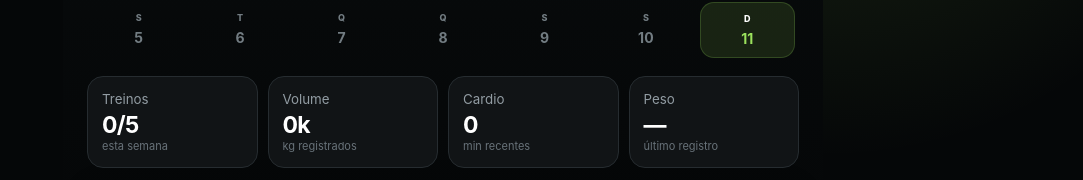
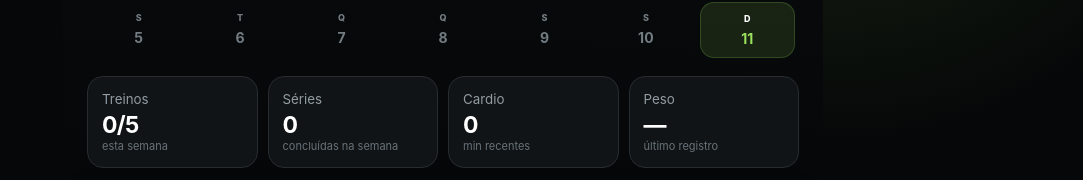
Before and after one commit to matheusbmts-svg/Trekfit, a React (Vite) app: page / in a window 1280 px wide. Shown: the part 174-354 px from the top of the page, without its empty margins (197-1280 px from the left). Built offline with nearby package versions, Linux system fonts and the light colour scheme.

Commit message:
Remove load and rep tracking from workout execution

```diff
--- a/src/App.tsx
+++ b/src/App.tsx
@@ -15,27 +15,8 @@ function emptyLogs(w:WorkoutTemplate): ExerciseLog[] {
   return w.exercises.map(e=>({
     exerciseId:e.id,
     exerciseName:e.name,
-    sets:Array.from({length:e.sets},()=>({load:null,reps:null,done:false}))
+    sets:Array.from({length:e.sets},()=>({done:false}))
   }))
-}
-
-function latestExerciseHistory(sessions:WorkoutSession[], exerciseId:string) {
-  return sessions
-    .filter(s=>Boolean(s.finishedAt))
-    .flatMap(s=>s.exerciseLogs.map(l=>({date:s.date, log:l})))
-    .filter(x=>x.log.exerciseId===exerciseId)
-    .sort((a,b)=>b.date.localeCompare(a.date))[0]?.log
-}
-
-function nextLoadSuggestion(log:ExerciseLog, repMin:number, repMax:number) {
-  const done = log.sets.filter(s=>s.done && s.load!=null && s.reps!=null)
-  if (!done.length) return null
-  const avgLoad = done.reduce((a,s)=>a+(s.load||0),0)/done.length
-  const allAtMax = done.every(s=>(s.reps||0)>=repMax)
-  const belowRange = done.some(s=>(s.reps||0)<repMin)
-  if (allAtMax) return {load:Math.round(avgLoad*1.025*2)/2, reason:'Você completou todas as séries no topo da faixa.'}
-  if (belowRange) return {load:Math.round(avgLoad*.975*2)/2, reason:'Alguma série ficou abaixo da faixa; priorize execução e repetições.'}
-  return {load:Math.round(avgLoad*2)/2, reason:'Mantenha a carga até consolidar o topo da faixa.'}
 }
 
 export default function App(){
@@ -66,7 +47,10 @@ export default function App(){
     return sessions.filter(s=>s.finishedAt && new Date(s.date)>=monday).length
   },[sessions])
 
-  const weeklyVolume = useMemo(()=>sessions.slice(0,10).reduce((acc,s)=>acc+s.exerciseLogs.reduce((a,l)=>a+l.sets.reduce((z,x)=>z+(x.done?(x.load||0)*(x.reps||0):0),0),0),0),[sessions])
+  const weeklySets = useMemo(()=>{
+    const now=new Date(); const d=(now.getDay()+6)%7; const monday=new Date(now); monday.setDate(now.getDate()-d); monday.setHours(0,0,0,0)
+    return sessions.filter(s=>s.finishedAt && new Date(s.date)>=monday).reduce((acc,s)=>acc+s.exerciseLogs.reduce((a,l)=>a+l.sets.filter(x=>x.done).length,0),0)
+  },[sessions])
   const latestWeight = measurements.slice().sort((a,b)=>b.date.localeCompare(a.date))[0]?.weightKg
 
   const startWorkout=()=>{
@@ -97,7 +81,7 @@ export default function App(){
     </header>
 
     <main>
-      {tab==='home' && <Home templates={allWorkouts} sessions={sessions} treks={treks} finishedThisWeek={finishedThisWeek} weeklyVolume={weeklyVolume} latestWeight={latestWeight} selectedWorkout={selectedWorkout} setSelectedWorkout={setSelectedWorkout} pain={pain} setPain={setPain} radiating={radiating} setRadiating={setRadiating} startWorkout={startWorkout}/>}
+      {tab==='home' && <Home templates={allWorkouts} sessions={sessions} treks={treks} finishedThisWeek={finishedThisWeek} weeklySets={weeklySets} latestWeight={latestWeight} selectedWorkout={selectedWorkout} setSelectedWorkout={setSelectedWorkout} pain={pain} setPain={setPain} radiating={radiating} setRadiating={setRadiating} startWorkout={startWorkout}/>}
       {tab==='workout' && <WorkoutView templates={allWorkouts} customWorkouts={customWorkouts} onImport={(v)=>persistCustomWorkouts([...customWorkouts,...v])} onDeleteCustom={(id)=>{const next=customWorkouts.filter(w=>w.id!==id);persistCustomWorkouts(next);if(selectedWorkout===id)setSelectedWorkout('A')}} active={active} sessions={sessions} selectedWorkout={selectedWorkout} setSelectedWorkout={setSelectedWorkout} startWorkout={startWorkout} updateSet={updateSet} finishWorkout={finishWorkout}/>}
       {tab==='health' && <HealthHub measurements={measurements} sessions={sessions} treks={treks} nutritionPlan={nutritionPlan} onSaveNutritionPlan={persistNutritionPlan} onSaveMeasurement={(m)=>persistMeasurements([m,...measurements])} onSaveTrek={(t)=>persistTreks([t,...treks])}/>}
       {tab==='coach' && <CoachView checkins={coachCheckins} onSave={(v)=>persistCoach([v,...coachCheckins])}/>}
@@ -118,7 +102,7 @@ function NavButton({active,label,icon,onClick}:{active:boolean,label:string,icon
  return <button className={active?'nav-btn active':'nav-btn'} onClick={onClick}><span>{icon}</span><small>{label}</small></button>
 }
 
-function Home({templates,sessions,treks,finishedThisWeek,weeklyVolume,latestWeight,selectedWorkout,setSelectedWorkout,pain,setPain,radiating,setRadiating,startWorkout}:{templates:WorkoutTemplate[],sessions:WorkoutSession[],treks:TrekkingLog[],finishedThisWeek:number,weeklyVolume:number,latestWeight?:number,selectedWorkout:string,setSelectedWorkout:(v:string)=>void,pain:number,setPain:(v:number)=>void,radiating:boolean,setRadiating:(v:boolean)=>void,startWorkout:()=>void}){
+function Home({templates,sessions,treks,finishedThisWeek,weeklySets,latestWeight,selectedWorkout,setSelectedWorkout,pain,setPain,radiating,setRadiating,startWorkout}:{templates:WorkoutTemplate[],sessions:WorkoutSession[],treks:TrekkingLog[],finishedThisWeek:number,weeklySets:number,latestWeight?:number,selectedWorkout:string,setSelectedWorkout:(v:string)=>void,pain:number,setPain:(v:number)=>void,radiating:boolean,setRadiating:(v:boolean)=>void,startWorkout:()=>void}){
  const w=templates.find(x=>x.id===selectedWorkout) || templates[0]
  const totalCardio=treks.slice(0,7).reduce((a,t)=>a+t.durationMin,0)
  const now=new Date(); const monday=new Date(now); monday.setDate(now.getDate()-((now.getDay()+6)%7));
@@ -133,7 +117,7 @@ function Home({templates,sessions,treks,finishedThisWeek,weeklyVolume,latestWeig
 
    <section className="metric-grid">
     <Metric label="Treinos" value={`${finishedThisWeek}/5`} sub="esta semana"/>
-    <Metric label="Volume" value={`${Math.round(weeklyVolume/1000)}k`} sub="kg registrados"/>
+    <Metric label="Séries" value={`${weeklySets}`} sub="concluídas na semana"/>
     <Metric label="Cardio" value={`${totalCardio}`} sub="min recentes"/>
     <Metric label="Peso" value={latestWeight?`${latestWeight} kg`:'—'} sub="último registro"/>
    </section>
@@ -206,22 +190,14 @@ function WorkoutView({templates,customWorkouts,onImport,onDeleteCustom,active,se
    <section className="card session-head"><p className="eyebrow">EM ANDAMENTO</p><h1>{template.title}</h1><p>{template.focus}</p><div className="pain-badge">Lombar pré-treino: {active.lumbarPainBefore}/10</div></section>
    {template.exercises.map(ex=>{
      const log=active.exerciseLogs.find(l=>l.exerciseId===ex.id)!
-     const prev=latestExerciseHistory(sessions,ex.id)
-     const suggestion=prev?nextLoadSuggestion(prev,ex.repMin,ex.repMax):null
      return <section className="card exercise-card" key={ex.id}>
        <div className="section-head"><div><p className="eyebrow">{ex.muscle}</p><h2>{ex.name}</h2></div><span className={`risk ${ex.spineStress.toLowerCase()}`}>{ex.spineStress}</span></div>
        <p className="prescription">{ex.sets} séries · {ex.repMin}{ex.repMin!==ex.repMax?`–${ex.repMax}`:''} reps · descanso {ex.rest}s</p>
        {ex.notes&&<div className="note">{ex.notes}</div>}
-       {prev&&<div className="history-line">Último: {prev.sets.filter(s=>s.done).map(s=>`${s.load??'-'}kg×${s.reps??'-'}`).join(' · ')}</div>}
-       {suggestion&&<div className="suggestion">Sugestão atual: <b>{suggestion.load} kg</b> — {suggestion.reason}</div>}
-       <div className="set-table">
-         <div className="set-row simple header"><span>Série</span><span>kg</span><span>reps</span><span>Feita</span></div>
-         {log.sets.map((s,i)=><div className={s.done?'set-row simple done':'set-row simple'} key={i}>
-           <b>{i+1}</b>
-           <input inputMode="decimal" value={s.load??''} onChange={e=>updateSet(ex.id,i,{load:e.target.value===''?null:+e.target.value})}/>
-           <input inputMode="numeric" value={s.reps??''} onChange={e=>updateSet(ex.id,i,{reps:e.target.value===''?null:+e.target.value})}/>
-           <button className={s.done?'done-btn checked':'done-btn'} onClick={()=>updateSet(ex.id,i,{done:!s.done})}>{s.done?'✓':'○'}</button>
-         </div>)}
+       <div className="set-checklist">
+         {log.sets.map((s,i)=><button className={s.done?'series-check done':'series-check'} key={i} onClick={()=>updateSet(ex.id,i,{done:!s.done})}>
+           <span>Série {i+1}</span><b>{s.done?'✓':'○'}</b>
+         </button>)}
        </div>
      </section>
    })}
```
